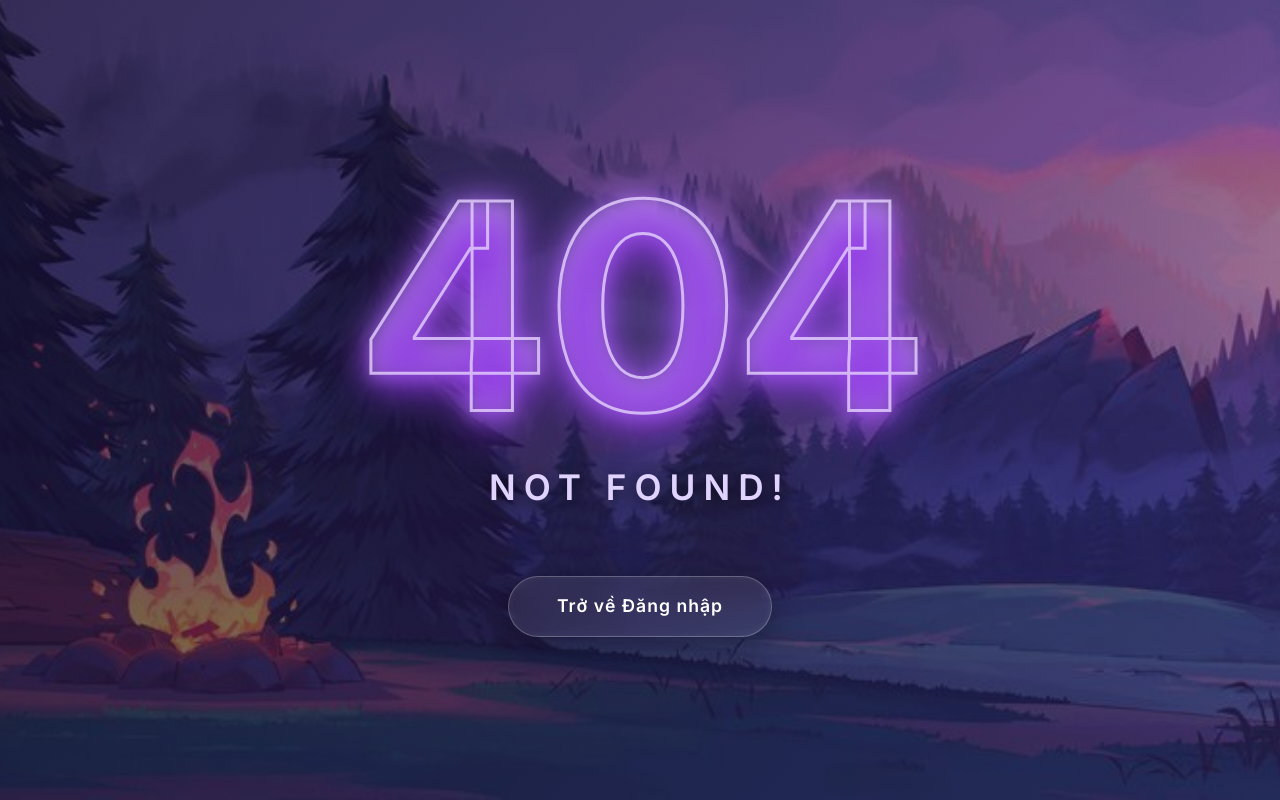
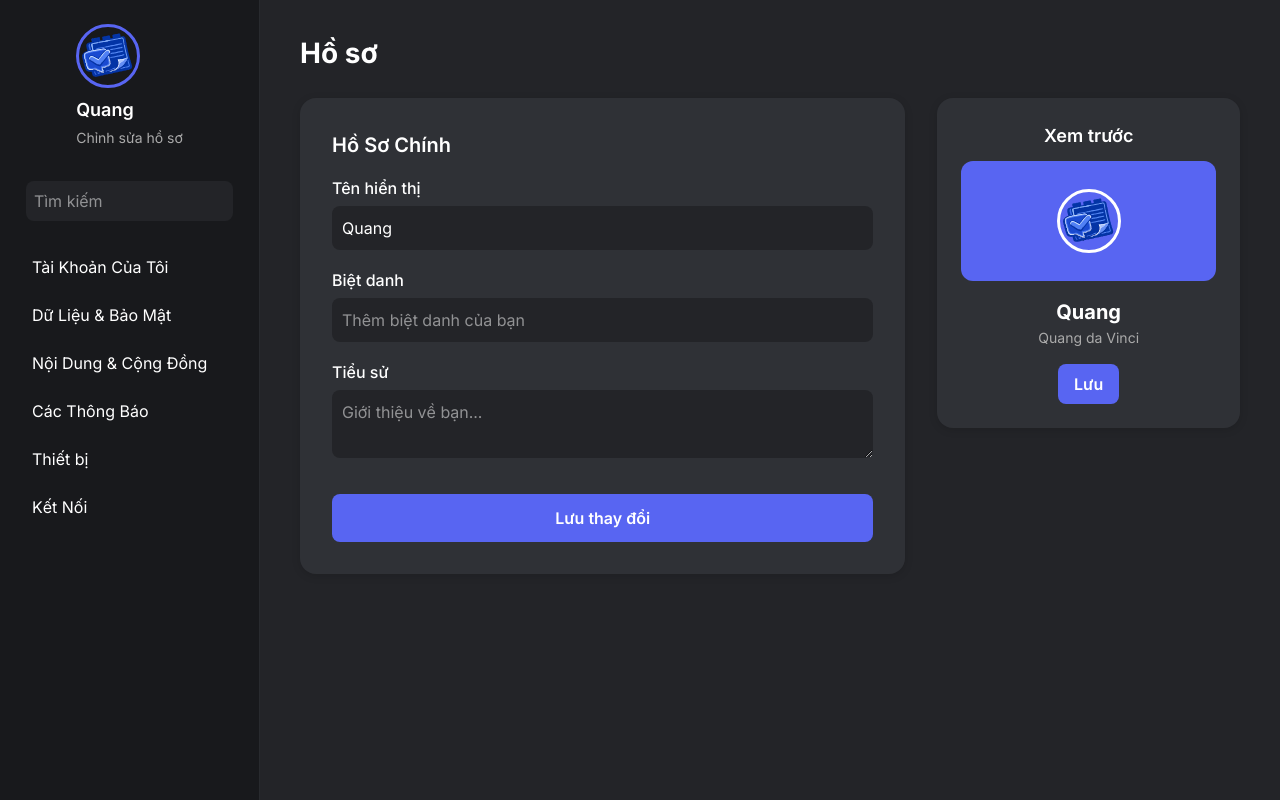
Before and after one commit to DinhPhucoder/JotDown, a React (Vite) app in the folder frontend/: page /profile in a window 1280 px wide. Before the commit this address had no page. Built offline with nearby package versions, Linux system fonts and the light colour scheme; a web font is replaced by a local one.

Commit message:
Profile V1

```diff
--- a/frontend/src/App.jsx
+++ b/frontend/src/App.jsx
@@ -8,6 +8,7 @@ import { BrowserRouter, Routes, Route } from 'react-router';
 import LoginPage from './pages/Authentication Pages/LoginPage';
 import SignupPage from './pages/Authentication Pages/SignupPage';
 import ForgotPasswordPage from './pages/Authentication Pages/ForgotPasswordPage';
+import ProfilePage from './pages/ProfilePage';
 import NotFound from "./pages/NotFoundPage";
 
 function App() {
@@ -18,6 +19,7 @@ function App() {
           <Route path="/login" element={<LoginPage />} />
           <Route path="/signup" element={<SignupPage />} />
           <Route path="/forgot-password" element={<ForgotPasswordPage />} />
+          <Route path="/profile" element={<ProfilePage />} />
           <Route path="*" element={<NotFound />} />
         </Routes>
       </BrowserRouter>
--- a/frontend/src/pages/ProfilePage.jsx
+++ b/frontend/src/pages/ProfilePage.jsx
@@ -11,18 +11,18 @@ const menuItems = [
 ];
 
 const ProfilePage = () => {
-  const [displayName, setDisplayName] = useState('ngan');
+  const [displayName, setDisplayName] = useState('Quang');
   const [bio, setBio] = useState('');
-  const avatar = 'https://cdn.discordapp.com/embed/avatars/0.png';
+  const avatar = 'favicon.svg';
 
   return (
     <div className="profile-page-container">
       {/* Sidebar menu */}
       <aside className="profile-sidebar">
-        <div style={{marginBottom: 32}}>
+        <div style={{ marginBottom: 32 }}>
           <img src={avatar} alt="avatar" className="avatar" />
-          <div className="username">ngan</div>
-          <button className="edit-btn">Edit Profiles</button>
+          <div className="username">Quang</div>
+          <button className="edit-btn">Chỉnh sửa hồ sơ</button>
         </div>
         <input type="text" placeholder="Tìm kiếm" className="search" />
         <nav>
@@ -43,16 +43,16 @@ const ProfilePage = () => {
             <div className="profile-form-card">
               <div className="form-title">Hồ Sơ Chính</div>
               <form>
-                <div style={{marginBottom: 18}}>
+                <div style={{ marginBottom: 18 }}>
                   <label>Tên hiển thị</label>
                   <input type="text" value={displayName} onChange={e => setDisplayName(e.target.value)} />
                 </div>
-                <div style={{marginBottom: 18}}>
-                  <label>Đại từ nhân xưng</label>
-                  <input type="text" placeholder="Thêm đại từ nhân xưng của bạn" />
+                <div style={{ marginBottom: 18 }}>
+                  <label>Biệt danh</label>
+                  <input type="text" placeholder="Thêm biệt danh của bạn" />
                 </div>
-                <div style={{marginBottom: 18}}>
-                  <label>Bio</label>
+                <div style={{ marginBottom: 18 }}>
+                  <label>Tiểu sử</label>
                   <textarea value={bio} onChange={e => setBio(e.target.value)} placeholder="Giới thiệu về bạn..." />
                 </div>
                 <button type="submit" className="save-btn">Lưu thay đổi</button>
@@ -67,8 +67,8 @@ const ProfilePage = () => {
                 <img src={avatar} alt="avatar" />
               </div>
               <div className="preview-name">{displayName}</div>
-              <div className="preview-id">ngan9299</div>
-              <button className="example-btn">Nút Ví dụ</button>
+              <div className="preview-id">Quang da Vinci</div>
+              <button className="example-btn">Lưu</button>
             </div>
           </section>
         </div>
```
Also changed, not shown: frontend/src/pages/ProfilePage.css (line endings or trailing spaces), 1 other file (tests, documents, lock files or other folders).
